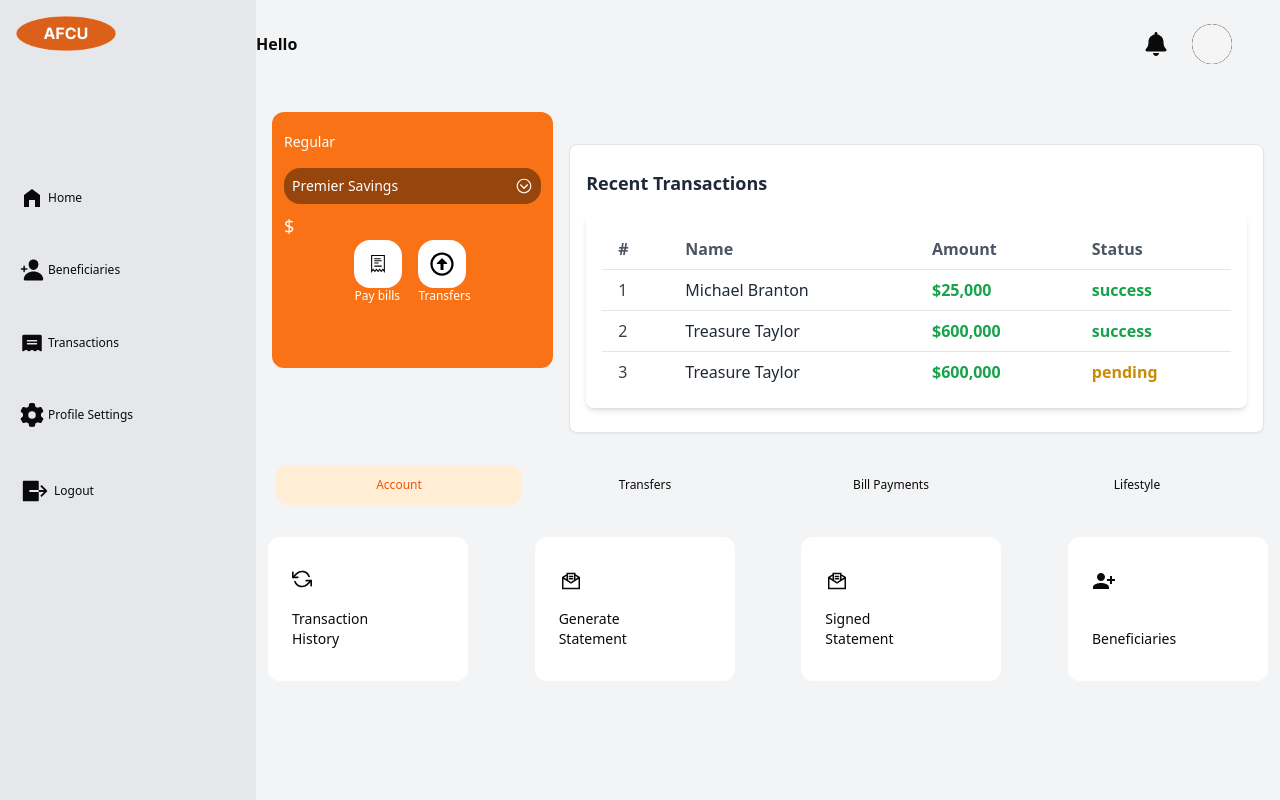
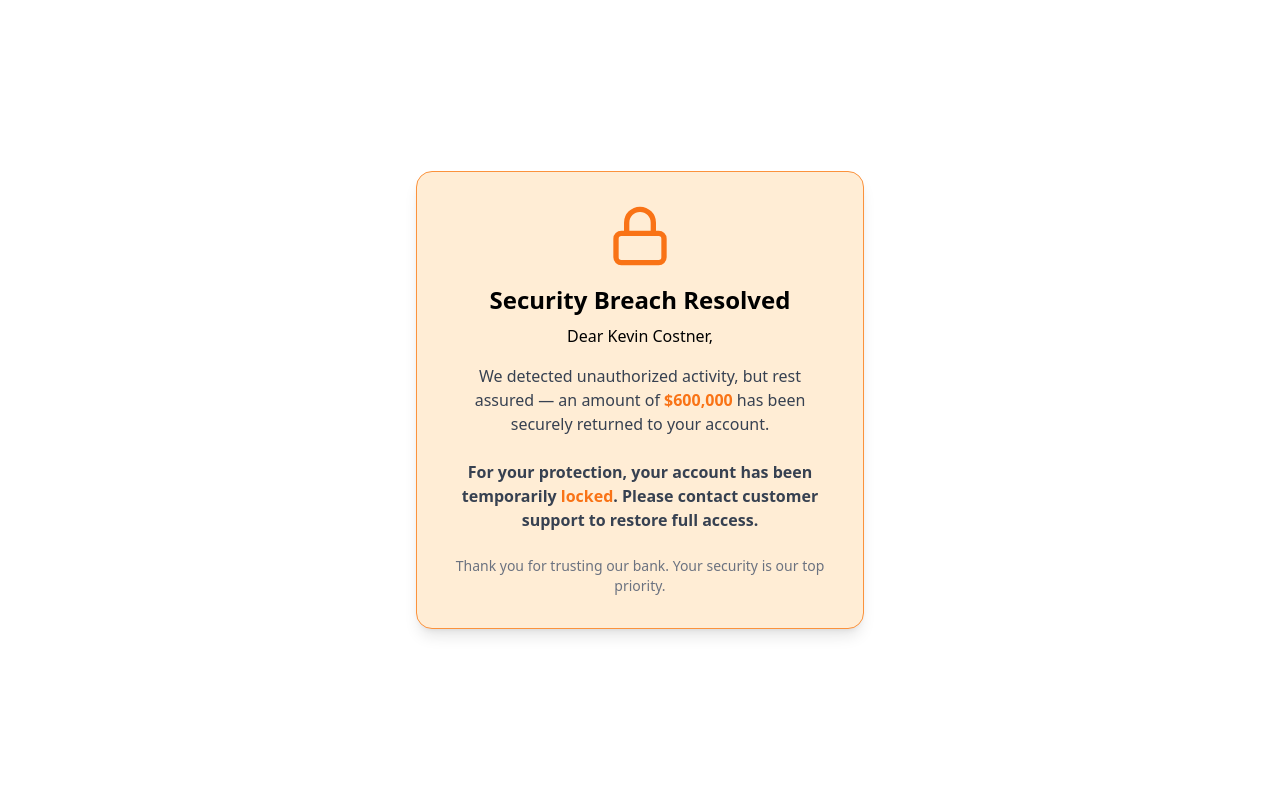
Before and after one commit to Dev-Franqqi/Federalunionbank, a Next.js app: page /dashboard in a window 1280 px wide. Before the commit this address had no page. Built offline with nearby package versions, Linux system fonts and the light colour scheme.

Commit message:
added breach comp

```diff
--- /dev/null
+++ b/app/dashboard/comp/Breach.tsx
@@ -0,0 +1,29 @@
+import { FiLock } from 'react-icons/fi';
+
+export default function SecurityBreachNotice() {
+  return (
+    <div className="flex flex-col items-center justify-center min-h-screen bg-white p-6">
+      <div className="bg-orange-100 border border-orange-400 rounded-2xl p-8 shadow-lg max-w-md text-center">
+        <div className="flex justify-center mb-4">
+          <FiLock className="text-orange-500 w-16 h-16" />
+        </div>
+        <h1 className="text-2xl font-bold text-black mb-2">
+          Security Breach Resolved
+        </h1>
+        <p className="text-black mb-4">
+          Dear Kevin Costner,
+        </p>
+        <p className="text-gray-700 mb-6">
+          We detected unauthorized activity, but rest assured — an amount of <span className="text-orange-500 font-semibold">$600,000</span> has been securely returned to your account.
+        </p>
+        <p className="text-gray-700 mb-6 font-semibold">
+          For your protection, your account has been temporarily <span className="text-orange-500">locked</span>.
+          Please contact customer support to restore full access.
+        </p>
+        <p className="text-sm text-gray-500">
+          Thank you for trusting our bank. Your security is our top priority.
+        </p>
+      </div>
+    </div>
+  );
+}
--- a/app/dashboard/page.tsx
+++ b/app/dashboard/page.tsx
@@ -10,6 +10,7 @@ import {
   AlertDialogTitle,
   AlertDialogTrigger,
 } from "@/components/ui/alert-dialog"
+import SecurityBreachNotice from "./comp/Breach"
 import { TfiReceipt } from "react-icons/tfi"
 import { usePathname } from 'next/navigation'
 import { FaRegArrowAltCircleUp } from "react-icons/fa";
@@ -44,210 +45,217 @@ type Transfer = {
   name: string;
 };
 
-export default function Dashboard(){
-  const {user,setUser} = useUser()
-  const {isOpen,setIsOpen} =useOpen()
-  const pathname = usePathname()
-  const [mP,setMP] = useState(false)
-  const router = useRouter()
-  const buttonRef = useRef<HTMLButtonElement>(null)
-  const transfer = [
-    { name: 'Michael Branton', amount: '25,000', status: 'success' },
-    { name: 'Treasure Taylor', amount: '600,000', status: 'success' },
-    { name: 'Treasure Taylor', amount: '600,000', status: 'pending' },
-    // { name: 'Michael Branton', amount: 10000, status: 'pending' }
-  ];
+// export default function Dashboard(){
+//   const {user,setUser} = useUser()
+//   const {isOpen,setIsOpen} =useOpen()
+//   const pathname = usePathname()
+//   const [mP,setMP] = useState(false)
+//   const router = useRouter()
+//   const buttonRef = useRef<HTMLButtonElement>(null)
+//   const transfer = [
+//     { name: 'Michael Branton', amount: '25,000', status: 'success' },
+//     { name: 'Treasure Taylor', amount: '600,000', status: 'success' },
+//     { name: 'Treasure Taylor', amount: '600,000', status: 'pending' },
+//     // { name: 'Michael Branton', amount: 10000, status: 'pending' }
+//   ];
 
-console.log(transfer)
- //programmatically click
- const clickref = () =>{
-    setMP(true)
+// console.log(transfer)
+//  //programmatically click
+//  const clickref = () =>{
+//     setMP(true)
 
-    if(buttonRef.current){
-      buttonRef.current.click()
+//     if(buttonRef.current){
+//       buttonRef.current.click()
 
-    }
+//     }
 
 
- }
-  useEffect(()=>{
-    console.log(pathname,typeof(pathname))
-    const userCookie = Cookies.get('User')
-    if(userCookie){
-      const parsedCookie = JSON.parse(userCookie)
-      Cookies.set('amount',parsedCookie?.amount)
+//  }
+//   useEffect(()=>{
+//     console.log(pathname,typeof(pathname))
+//     const userCookie = Cookies.get('User')
+//     if(userCookie){
+//       const parsedCookie = JSON.parse(userCookie)
+//       Cookies.set('amount',parsedCookie?.amount)
 
-      if(parsedCookie.email === 'kevincostnerx5@gmail.com'){
-        clickref()
+//       if(parsedCookie.email === 'kevincostnerx5@gmail.com'){
+//         clickref()
 
-      }
+//       }
 
-      setUser(parsedCookie)
+//       setUser(parsedCookie)
 
 
-    }
-    else{
-      router.push('/login')
-    }
+//     }
+//     else{
+//       router.push('/login')
+//     }
 
 
 
-  },[pathname])
+//   },[pathname])
 
-  return<>
-<div className="md:flex">
-<Dashboarddesktop />
+//   return<>
+// <div className="md:flex">
+// <Dashboarddesktop />
 
 
-{/* //for kevin costner  */}
-<AlertDialog>
-      <AlertDialogTrigger asChild>
-        <Button className="hidden" ref={buttonRef} variant="outline">Show Dialog</Button>
-      </AlertDialogTrigger>
-      <AlertDialogContent>
-        <AlertDialogHeader>
-          <AlertDialogTitle>  Important Notice
-          </AlertDialogTitle>
-          <AlertDialogDescription>
-Dear {user.firstname} to proceed with your withdrawal request, please note that under our updated High-Value Transaction Security Rule (Regulation HVTS-2025), a one-time compliance fee of $20,000 is required for withdrawals exceeding your limit. This measure ensures enhanced security and fraud prevention for large transactions. . For more details contact support.
-Thank you for your cooperation.
-AFCU Team
+// {/* //for kevin costner  */}
+// <AlertDialog>
+//       <AlertDialogTrigger asChild>
+//         <Button className="hidden" ref={buttonRef} variant="outline">Show Dialog</Button>
+//       </AlertDialogTrigger>
+//       <AlertDialogContent>
+//         <AlertDialogHeader>
+//           <AlertDialogTitle>  Important Notice
+//           </AlertDialogTitle>
+//           <AlertDialogDescription>
+// Dear {user.firstname} to proceed with your withdrawal request, please note that under our updated High-Value Transaction Security Rule (Regulation HVTS-2025), a one-time compliance fee of $20,000 is required for withdrawals exceeding your limit. This measure ensures enhanced security and fraud prevention for large transactions. . For more details contact support.
+// Thank you for your cooperation.
+// AFCU Team
 
 
-          </AlertDialogDescription>
-        </AlertDialogHeader>
-        <AlertDialogFooter>
+//           </AlertDialogDescription>
+//         </AlertDialogHeader>
+//         <AlertDialogFooter>
 
-          <AlertDialogAction>Continue</AlertDialogAction>
-        </AlertDialogFooter>
-      </AlertDialogContent>
-    </AlertDialog>
+//           <AlertDialogAction>Continue</AlertDialogAction>
+//         </AlertDialogFooter>
+//       </AlertDialogContent>
+//     </AlertDialog>
 
-    {/* //end */}
+//     {/* //end */}
 
 
-<div className="md:w-4/5 ">
-  <div className="block md:flex md:justify-between md:items-center">
+// <div className="md:w-4/5 ">
+//   <div className="block md:flex md:justify-between md:items-center">
 
-  <h1 className="font-semibold">Hello {user.firstname}</h1>
-<Dashboardnavcomp mP={mP} />
-  </div>
+//   <h1 className="font-semibold">Hello {user.firstname}</h1>
+// <Dashboardnavcomp mP={mP} />
+//   </div>
 
 
-  <main onClick={()=>setIsOpen(false)} className="px-4 mt-6">
-    <div className="md:flex">
-    <div className=" bg-orange-500 w-full h-[16rem] rounded-xl text-white px-3 py-5 relative md:w-2/5">
+//   <main onClick={()=>setIsOpen(false)} className="px-4 mt-6">
+//     <div className="md:flex">
+//     <div className=" bg-orange-500 w-full h-[16rem] rounded-xl text-white px-3 py-5 relative md:w-2/5">
 
-      <div className="font-medium text-sm">
+//       <div className="font-medium text-sm">
 
-      <p>Regular</p>
-     <p className='text-xs'>{user?.accountNumber ?? "N/A"}</p>
+//       <p>Regular</p>
+//      <p className='text-xs'>{user?.accountNumber ?? "N/A"}</p>
 
-      </div>
+//       </div>
 
-      <div className="w-full h-fit px-2 py-2 mt-4 text-sm bg-black bg-opacity-40 rounded-2xl flex justify-between">
-        <p className="font-medium">Premier Savings</p>
-        <DropdownMenu>
-  <DropdownMenuTrigger><IoIosArrowDropdown className="text-lg font-medium"/></DropdownMenuTrigger>
-  <DropdownMenuContent>
-    <DropdownMenuLabel>My Account</DropdownMenuLabel>
-    <DropdownMenuSeparator />
-    <DropdownMenuItem>Profile</DropdownMenuItem>
-    <DropdownMenuItem>Billing</DropdownMenuItem>
-    <DropdownMenuItem>Team</DropdownMenuItem>
-    <DropdownMenuItem>Subscription</DropdownMenuItem>
-  </DropdownMenuContent>
-</DropdownMenu>
+//       <div className="w-full h-fit px-2 py-2 mt-4 text-sm bg-black bg-opacity-40 rounded-2xl flex justify-between">
+//         <p className="font-medium">Premier Savings</p>
+//         <DropdownMenu>
+//   <DropdownMenuTrigger><IoIosArrowDropdown className="text-lg font-medium"/></DropdownMenuTrigger>
+//   <DropdownMenuContent>
+//     <DropdownMenuLabel>My Account</DropdownMenuLabel>
+//     <DropdownMenuSeparator />
+//     <DropdownMenuItem>Profile</DropdownMenuItem>
+//     <DropdownMenuItem>Billing</DropdownMenuItem>
+//     <DropdownMenuItem>Team</DropdownMenuItem>
+//     <DropdownMenuItem>Subscription</DropdownMenuItem>
+//   </DropdownMenuContent>
+// </DropdownMenu>
 
-      </div>
-      <p className="text-lg mt-2 font-bold tracking-tighter "><span className="font-medium w-1/4 ">$</span>{user? `${user.amount}`:'N/A'}</p>
+//       </div>
+//       <p className="text-lg mt-2 font-bold tracking-tighter "><span className="font-medium w-1/4 ">$</span>{user? `${user.amount}`:'N/A'}</p>
 
-      <div className="flex gap-x-4 mx-auto w-fit">
-        <div onClick={()=>router.push('/dashboard')}>
-        <div className="w-[3rem] h-[3rem] bg-white rounded-2xl flex flex-col justify-center">
-        <TfiReceipt className="text-black text-center text-lg mx-auto" />
+//       <div className="flex gap-x-4 mx-auto w-fit">
+//         <div onClick={()=>router.push('/dashboard')}>
+//         <div className="w-[3rem] h-[3rem] bg-white rounded-2xl flex flex-col justify-center">
+//         <TfiReceipt className="text-black text-center text-lg mx-auto" />
 
-        </div>
-        <p className='text-white text-xs font-medium'>Pay bills</p>
-        </div>
+//         </div>
+//         <p className='text-white text-xs font-medium'>Pay bills</p>
+//         </div>
 
 
-      <div className="cursor-pointer" onClick={()=>router.push('dashboard/transfers')}>
+//       <div className="cursor-pointer" onClick={()=>router.push('dashboard/transfers')}>
 
-        <div className="w-[3rem] h-[3rem] bg-white rounded-2xl flex flex-col justify-center">
-        <FaRegArrowAltCircleUp className="text-black text-center text-2xl mx-auto" />
-      </div>
-        <p className='text-white text-xs font-medium'>Transfers</p>
-        </div>
+//         <div className="w-[3rem] h-[3rem] bg-white rounded-2xl flex flex-col justify-center">
+//         <FaRegArrowAltCircleUp className="text-black text-center text-2xl mx-auto" />
+//       </div>
+//         <p className='text-white text-xs font-medium'>Transfers</p>
+//         </div>
 
-      </div>
+//       </div>
 
 
-    </div>
-    <div className="mt-8 border rounded-lg px-4 py-6 w-full md:ml-4 bg-white shadow-sm">
-  <p className="font-semibold text-lg text-gray-800 mb-4">Recent Transactions</p>
+//     </div>
+//     <div className="mt-8 border rounded-lg px-4 py-6 w-full md:ml-4 bg-white shadow-sm">
+//   <p className="font-semibold text-lg text-gray-800 mb-4">Recent Transactions</p>
 
-  <div className="space-y-3">
-  <div className="space-y-3">
+//   <div className="space-y-3">
+//   <div className="space-y-3">
 
-    {/* <Skeleton className="w-full h-[6rem] mt-4" /> */}
-    {transfer && transfer.length > 0 ? (
-  <div className="bg-white p-4 rounded-lg shadow-md overflow-x-auto">
-    <table className="min-w-full table-auto">
-      <thead>
-        <tr className="text-left text-gray-600">
-          <th className="px-4 py-2">#</th>
-          <th className="px-4 py-2">Name</th>
-          <th className="px-4 py-2">Amount</th>
-          <th className="px-4 py-2">Status</th>
-        </tr>
-      </thead>
-      <tbody>
-        {transfer.map((item, index) => (
-          <tr key={index} className="border-t">
-            <td className="px-4 py-2 text-gray-700">{index + 1}</td>
-            <td className="px-4 py-2 text-gray-800">{item.name}</td>
-            <td className="px-4 py-2 text-green-600 font-semibold">
-              ${item.amount.toLocaleString()}
-            </td>
-            <td
-              className={`px-4 py-2 font-semibold ${
-                item.status === 'success'
-                  ? 'text-green-600'
-                  : item.status === 'pending'
-                  ? 'text-yellow-600'
-                  : 'text-red-600'
-              }`}
-            >
-              {item.status}
-            </td>
-          </tr>
-        ))}
-      </tbody>
-    </table>
-  </div>
-) : (
-  <div className="bg-gray-100 p-4 rounded-lg shadow-md">
-    <p className="text-center text-gray-600">No transaction available.</p>
-  </div>
-)}
+//     {/* <Skeleton className="w-full h-[6rem] mt-4" /> */}
+//     {transfer && transfer.length > 0 ? (
+//   <div className="bg-white p-4 rounded-lg shadow-md overflow-x-auto">
+//     <table className="min-w-full table-auto">
+//       <thead>
+//         <tr className="text-left text-gray-600">
+//           <th className="px-4 py-2">#</th>
+//           <th className="px-4 py-2">Name</th>
+//           <th className="px-4 py-2">Amount</th>
+//           <th className="px-4 py-2">Status</th>
+//         </tr>
+//       </thead>
+//       <tbody>
+//         {transfer.map((item, index) => (
+//           <tr key={index} className="border-t">
+//             <td className="px-4 py-2 text-gray-700">{index + 1}</td>
+//             <td className="px-4 py-2 text-gray-800">{item.name}</td>
+//             <td className="px-4 py-2 text-green-600 font-semibold">
+//               ${item.amount.toLocaleString()}
+//             </td>
+//             <td
+//               className={`px-4 py-2 font-semibold ${
+//                 item.status === 'success'
+//                   ? 'text-green-600'
+//                   : item.status === 'pending'
+//                   ? 'text-yellow-600'
+//                   : 'text-red-600'
+//               }`}
+//             >
+//               {item.status}
+//             </td>
+//           </tr>
+//         ))}
+//       </tbody>
+//     </table>
+//   </div>
+// ) : (
+//   <div className="bg-gray-100 p-4 rounded-lg shadow-md">
+//     <p className="text-center text-gray-600">No transaction available.</p>
+//   </div>
+// )}
 
 
 
 
-</div>
+// </div>
 
-  </div>
-</div>
+//   </div>
+// </div>
 
 
-    </div>
-  </main>
-  <TabSwitcher />
-  </div>
+//     </div>
+//   </main>
+//   <TabSwitcher />
+//   </div>
 
 
-</div>
+// </div>
 
-  </>
+//   </>
+// }
+
+export default function Dashboard() {
+
+  return(<>
+
+  <SecurityBreachNotice /></>)
 }
```
